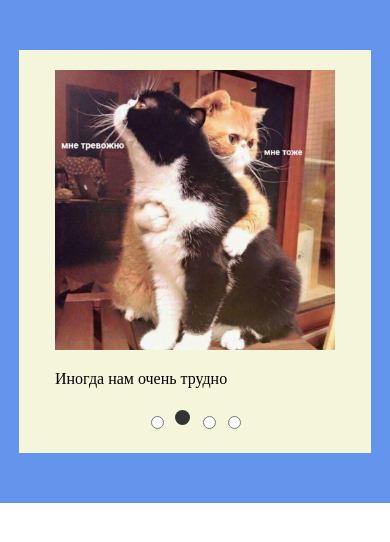
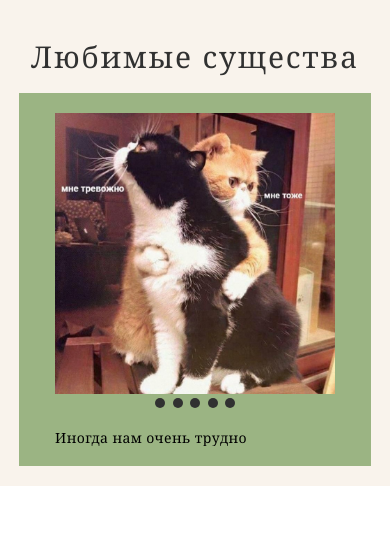
Before and after one commit to aleksandra-spirina/cssMemSlider, a plain HTML site: page cssMemSlider/index.html in a window 390 px wide. Drawn offline with Linux system fonts and the light colour scheme.

Commit message:
fix: add grid and media query (05/17/2022 00:28:47)

```diff
--- a/cssMemSlider/index.html
+++ b/cssMemSlider/index.html
@@ -11,12 +11,15 @@
 
 <body>
 	<div class="container">
+		<h1>Любимые существа</h1>
 		<div class="slider">
+
+			<div class="slider-content">
+
 				<div class="slider-pages-wrapper">
 					<div class="slider-page" id="page1">
 						<img src="images/about-anxiety.jpeg" alt="about anxiety">
 						<span>Иногда нам очень трудно</span>
-
 					</div>
 					<div class="slider-page" id="page2">
 						<img src="images/about-house.jpeg" alt="about house">
@@ -28,26 +31,16 @@
 					</div>
 					<div class="slider-page" id="page4">
 						<img src="images/about-support.jpeg" alt="about support">
-					<span>Любимые существа способны защитить нас, когда мы сами уже устали бороться</span>
+						<span>Любимые существа способны защитить нас</span>
 					</div>
 					<div class="slider-page" id="page5">
 						<img src="images/about-university.jpeg" alt="about university">
-					<span>И помочь найти ответы на волнующие нас вопросы... </span>
+						<span>И помочь найти ответы на волнующие вопросы</span>
 					</div>
 				</div>
 
-			<div id="controls">
-
-				<input type="radio" id="slide1" name="contact">
-				<label for="slide1"><a class="control-item" id="to-page1" href="#page1"></a></label>
-
-				<input type="radio" id="slide2" name="contact">
-				<label for="slide2"></label>
-
-				<input type="radio" id="slide3" name="contact">
-				<label for="slide3"></label>
-
-				<!-- <ul>
+				<div class="controls">
+					<ul>
 						<li>
 							<a class="control-item" id="to-page1" href="#page1"></a>
 						</li>
@@ -63,10 +56,10 @@
 						<li>
 							<a class="control-item" id="to-page5" href="#page5"></a>
 						</li>
-				</ul> -->
+					</ul>
+				</div>
 
 			</div>
-
 		</div>
 	</div>
 </body>
--- a/cssMemSlider/style.css
+++ b/cssMemSlider/style.css
@@ -1,6 +1,16 @@
 body {
 	padding: 0;
 	margin: 0;
+}
+
+h1 {
+	font-family: 'Georgia';
+	font-style: normal;
+	font-weight: 400;
+	font-size: 30px;
+	line-height: 110%;
+	letter-spacing: 0.06em;
+	color: #313131;
 }
 
 .container {
@@ -11,8 +21,7 @@ body {
 	flex-direction: column;
 	justify-content: center;
 	align-items: center;
-
-	background-color: cornflowerblue;
+	background-color: rgb(249, 243, 236);
 }
 
 .slider {
@@ -24,7 +33,15 @@ body {
 	justify-content: space-between;
 	align-items: center;
 
-	background-color: beige;
+	background-color: rgb(155, 180, 131);
+}
+
+.slider-content {
+	width: 450px;
+
+	display: grid;
+	grid-template-columns: 1fr 80px;
+	grid-template-rows: 450px 20px 1fr;
 }
 
 .slider-pages-wrapper {
@@ -35,14 +52,28 @@ body {
 	column-gap: 40px;
 
 	overflow-x: scroll;
-	/* counter-reset: item; */
 	scroll-behavior: smooth;
 	scroll-snap-type: x mandatory;
+
+	grid-row-start: 1;
+	grid-row-end: 4;
+	grid-column-start: 1;
+	grid-column-end: 3;
+}
+
+.controls {
+	z-index: 100;
+	grid-row-start: 3;
+	grid-row-end: 4;
+	grid-column-start: 2;
+	grid-column-end: 3;
+	margin: auto;
 }
 
 .slider-page {
 	display: flex;
 	flex-direction: column;
+	justify-content: space-between;
 	row-gap: 20px;
 }
 
@@ -50,32 +81,48 @@ body {
 	width: 450px;
 }
 
-ul,
+.slider-page span {
+	width: calc(100% - 80px);
+
+	font-family: 'Georgia';
+	font-style: normal;
+	font-weight: 400;
+	font-size: 14px;
+	line-height: 115%;
+
+	letter-spacing: 0.06em;
+
+	color: black;
+}
+
 li {
 	list-style: none;
 	margin: 0;
 	padding: 0;
-	display: inline-block;
+	display: flex;
 }
 
-/* label, */
+ul {
+	width: 80px;
+
+	margin: 0;
+	padding: 0;
+
+	display: flex;
+	flex-direction: row;
+	justify-content: space-between;
+}
+
 .control-item {
 	display: inline-block;
-	width: 15px;
-	height: 15px;
-	background-color: #333;
+	width: 10px;
+	height: 10px;
+	background-color: #313131;
 	background-clip: content-box;
 	border: 0.25rem solid transparent;
 	border-radius: 50%;
 	font-size: 0;
-}
-
-input[type="radio"]:checked+label>.control-item {
-	background-color: aliceblue;
-}
-
-.control-item::selection {
-	background-color: aliceblue;
+	border: 0;
 }
 
 /* Hide scrollbar for Chrome, Safari and Opera */
@@ -91,8 +138,39 @@ input[type="radio"]:checked+label>.control-item {
 
 @media (max-width: 767px) {
 
+	.container {
+		padding: 20px 0;
+	}
+
+	.slider-content {
+		width: 280px;
+
+		display: grid;
+		grid-template-columns: 1fr;
+		grid-template-rows: 280px 20px 1fr;
+	}
+
 	.slider-pages-wrapper {
 		width: 280px;
+
+		grid-row-start: 1;
+		grid-row-end: 4;
+		grid-column-start: 1;
+		grid-column-end: 2;
+	}
+
+	.controls {
+		z-index: 100;
+		grid-row-start: 2;
+		grid-row-end: 3;
+		grid-column-start: 1;
+		grid-column-end: 2;
+		margin: auto;
+	}
+
+	.slider-page span {
+		width: 100%;
+		letter-spacing: 0.03em;
 	}
 
 	.slider-page img {
```
Lines whose indentation alone changed are shown as unchanged.
